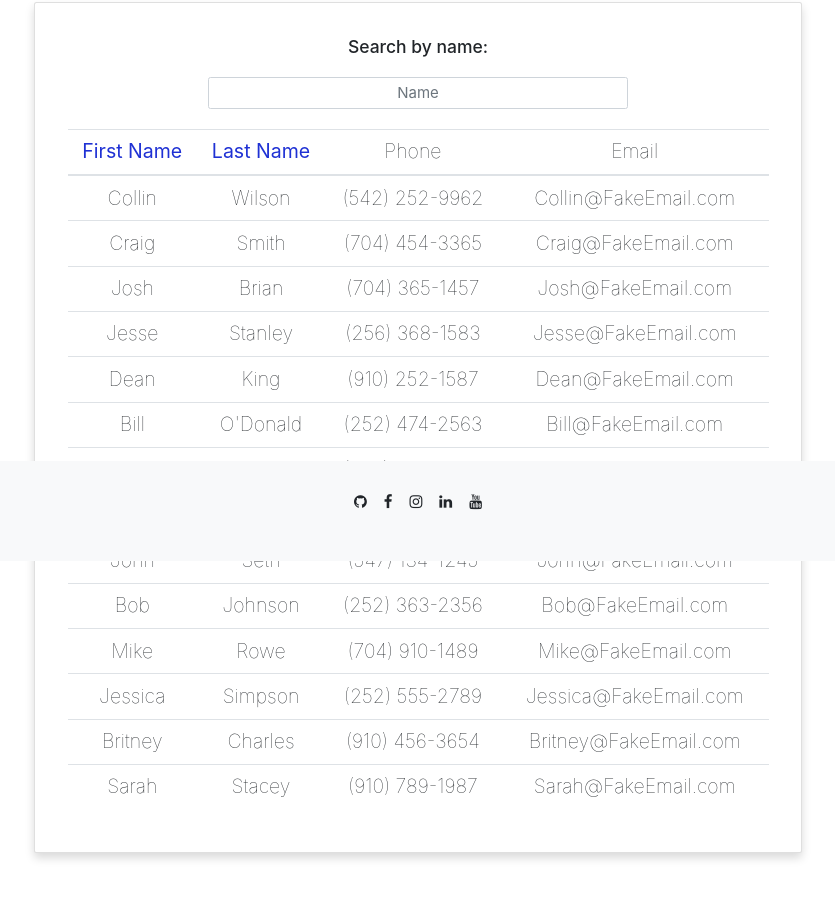
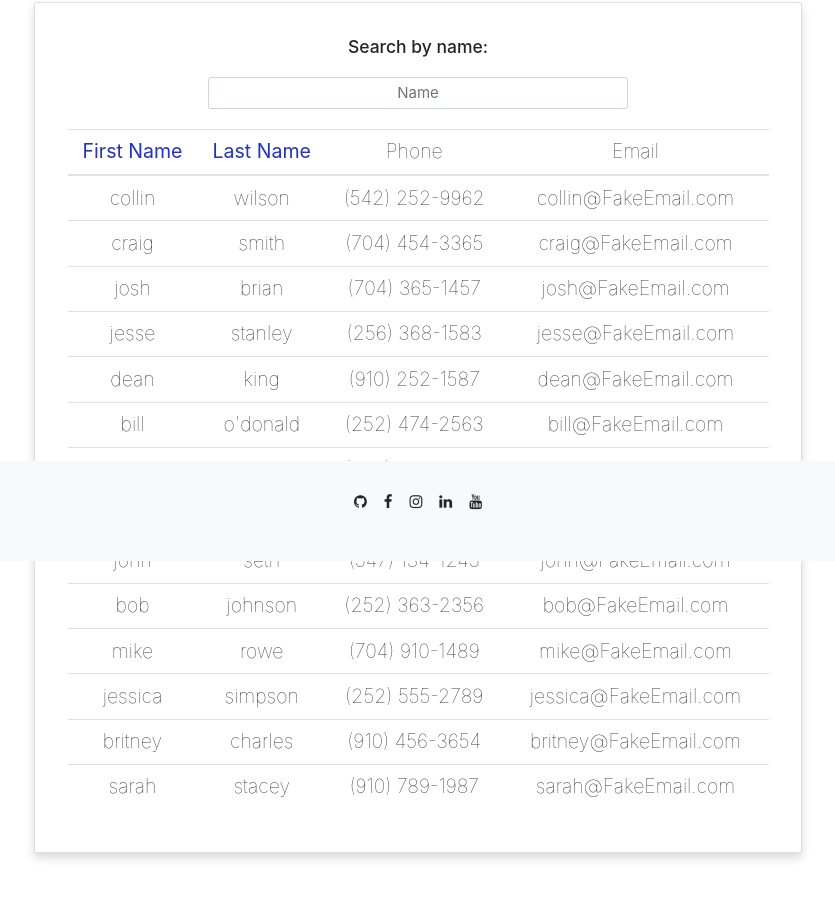
Before and after one commit to wilsoncollin7/employee-directory, a React (Create React App) app: page / in a window 1280 px wide. Shown: the part 239-1138 px from the top of the page, without its empty margins (222-1057 px from the left). Built offline with nearby package versions, Linux system fonts and the light colour scheme.

Commit message:
the search input now filters and the sort buttons sort the data

```diff
--- a/src/Data/employees.json
+++ b/src/Data/employees.json
@@ -1,100 +1,100 @@
 [
   {
     "id": 1,
-    "firstName": "Collin",
-    "lastName": "Wilson",
+    "firstName": "collin",
+    "lastName": "wilson",
     "phone":  "(542) 252-9962",
-    "email": "Collin@FakeEmail.com"
+    "email": "collin@FakeEmail.com"
   },
   {
     "id": 2,
-    "firstName": "Craig",
-    "lastName": "Smith",
+    "firstName": "craig",
+    "lastName": "smith",
     "phone":  "(704) 454-3365",
-    "email": "Craig@FakeEmail.com"
+    "email": "craig@FakeEmail.com"
   },
   {
     "id": 3,
-    "firstName": "Josh",
-    "lastName": "Brian",
+    "firstName": "josh",
+    "lastName": "brian",
     "phone":  "(704) 365-1457",
-    "email": "Josh@FakeEmail.com"
+    "email": "josh@FakeEmail.com"
   },
   {
     "id": 4,
-    "firstName": "Jesse",
-    "lastName": "Stanley",
+    "firstName": "jesse",
+    "lastName": "stanley",
     "phone":  "(256) 368-1583",
-    "email": "Jesse@FakeEmail.com"
+    "email": "jesse@FakeEmail.com"
   },
   {
     "id": 5,
-    "firstName": "Dean",
-    "lastName": "King",
+    "firstName": "dean",
+    "lastName": "king",
     "phone":  "(910) 252-1587",
-    "email": "Dean@FakeEmail.com"
+    "email": "dean@FakeEmail.com"
   },
   {
     "id": 6,
-    "firstName": "Bill",
-    "lastName": "O'Donald",
+    "firstName": "bill",
+    "lastName": "o'donald",
     "phone":  "(252) 474-2563",
-    "email": "Bill@FakeEmail.com"
+    "email": "bill@FakeEmail.com"
   },
   {
     "id": 7,
-    "firstName": "Winston",
-    "lastName": "Allen",
+    "firstName": "winston",
+    "lastName": "allen",
     "phone":  "(704) 898-4563",
-    "email": "Winston@FakeEmail.com"
+    "email": "winston@FakeEmail.com"
   },
   {
     "id": 8,
-    "firstName": "Harold",
-    "lastName": "Meegan",
+    "firstName": "harold",
+    "lastName": "meegan",
     "phone":  "(910) 252-7896",
-    "email": "Harold@FakeEmail.com"
+    "email": "harold@FakeEmail.com"
   },
   {
     "id": 9,
-    "firstName": "John",
-    "lastName": "Seth",
+    "firstName": "john",
+    "lastName": "seth",
     "phone":  "(547) 134-1245",
-    "email": "John@FakeEmail.com"
+    "email": "john@FakeEmail.com"
   },
   {
     "id": 10,
-    "firstName": "Bob",
-    "lastName": "Johnson",
+    "firstName": "bob",
+    "lastName": "johnson",
     "phone":  "(252) 363-2356",
-    "email": "Bob@FakeEmail.com"
+    "email": "bob@FakeEmail.com"
   },
   {
     "id": 11,
-    "firstName": "Mike",
-    "lastName": "Rowe",
+    "firstName": "mike",
+    "lastName": "rowe",
     "phone":  "(704) 910-1489",
-    "email": "Mike@FakeEmail.com"
+    "email": "mike@FakeEmail.com"
   },
   {
     "id": 12,
-    "firstName": "Jessica",
-    "lastName": "Simpson",
+    "firstName": "jessica",
+    "lastName": "simpson",
     "phone":  "(252) 555-2789",
-    "email": "Jessica@FakeEmail.com"
+    "email": "jessica@FakeEmail.com"
   },
   {
     "id": 13,
-    "firstName": "Britney",
-    "lastName": "Charles",
+    "firstName": "britney",
+    "lastName": "charles",
     "phone":  "(910) 456-3654",
-    "email": "Britney@FakeEmail.com"
+    "email": "britney@FakeEmail.com"
   },
   {
     "id": 14,
-    "firstName": "Sarah",
-    "lastName": "Stacey",
+    "firstName": "sarah",
+    "lastName": "stacey",
     "phone":  "(910) 789-1987",
-    "email": "Sarah@FakeEmail.com"
+    "email": "sarah@FakeEmail.com"
   }
 ]
--- a/src/components/Card/Card.js
+++ b/src/components/Card/Card.js
@@ -7,7 +7,7 @@ import Table from "../Table/Table";
 
 function Card() {
 
-  const {search, setSearch} = useContext(SearchContext);
+  const {setSearch} = useContext(SearchContext);
 
   return (
     <div className="card shadow">
--- a/src/pages/Directory.js
+++ b/src/pages/Directory.js
@@ -8,22 +8,18 @@ import SearchContext from "../utils/SearchContext";
 
 function Directory() {
 
-  const [search, setSearch] = useState({
-    searchField: ""
-  })
+  const [search, setSearch] = useState("")
 
   const [employees, setEmployees] = useState({
     sortedField: null,
-    employeesSorted: [],
+    employeesSorted: employeesJson,
     onClick: (sortedField) => {
       setEmployees({...employees, sortedField});
     },
   });
 
-  let sortedEmployees = [...employeesJson];
-
   if (employees.sortedField !== null) {
-    sortedEmployees.sort((a, b) => {
+    employees.employeesSorted.sort((a, b) => {
       if (a[employees.sortedField] < b[employees.sortedField]) {
         return -1;
       }
@@ -34,7 +30,26 @@ function Directory() {
     });
   }
 
-  employees.employeesSorted = sortedEmployees;
+  console.log(search)
+
+  let employeesFiltered = [];
+
+  if (search.length !== 0) {
+    employeesJson.map(employee => {
+      if (employee.firstName.includes(search) || employee.lastName.includes(search)) {
+        console.log("included")
+        employeesFiltered.push(employee);
+      } else {
+        console.log("not included")
+      }
+    })
+    employees.employeesSorted = employeesFiltered
+  } else {
+    console.log("no search")
+    employees.employeesSorted = employeesJson
+  }
+
+
 
   return(
     <div>
--- a/src/utils/SearchContext.js
+++ b/src/utils/SearchContext.js
@@ -1,7 +1,5 @@
 import { createContext } from "react";
 
-const SearchContext = createContext({
-  searchField: "",
-});
+const SearchContext = createContext("");
 
 export default SearchContext;
```
